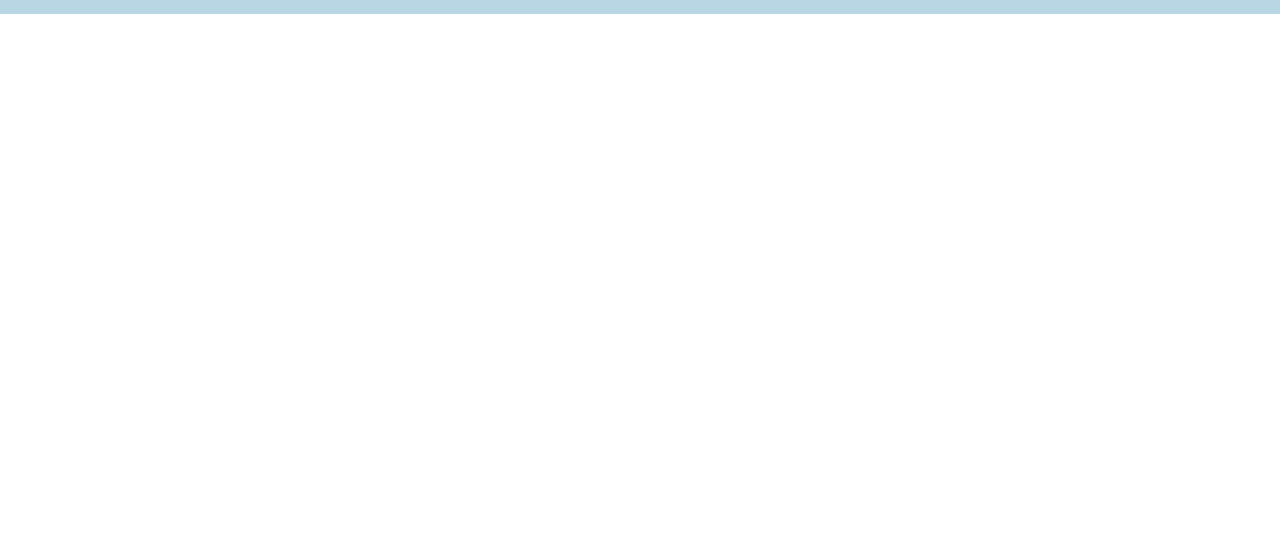
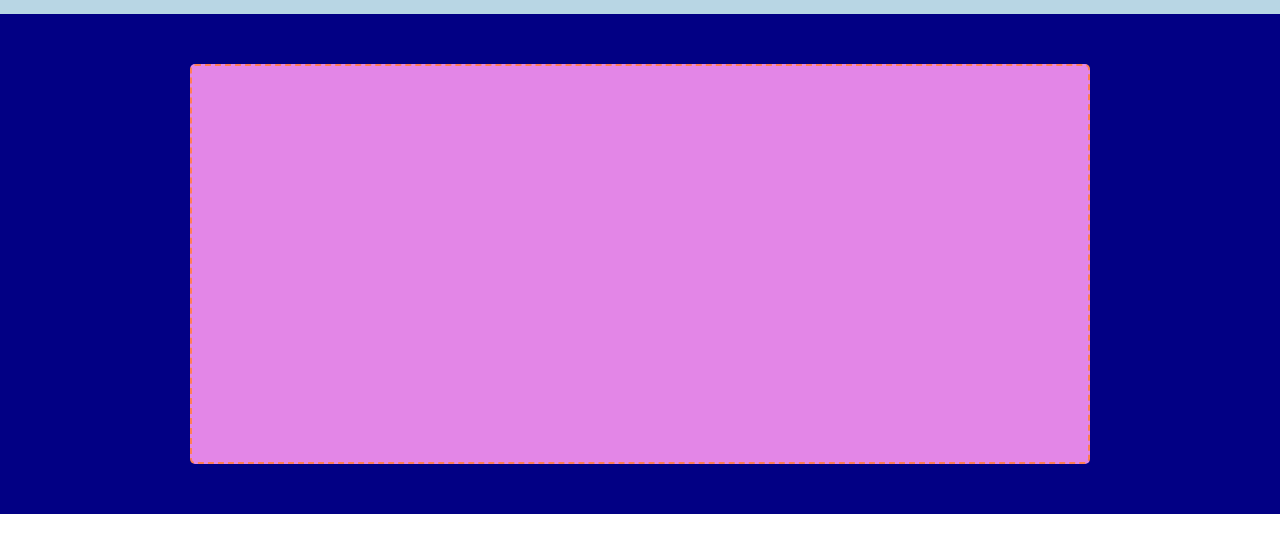
Before and after one commit to LorenzoMonteforte92/htmlcss-struttura-discord, a plain HTML site: page index.html in a window 1280 px wide. Shown: the part 36-588 px from the top of the page. Drawn offline with Linux system fonts and the light colour scheme.

Commit message:
feat: hero section

```diff
--- a/index.html
+++ b/index.html
@@ -18,5 +18,12 @@
             <div class="btn col-25">log in</div>
         </div>
     </header>
+    <main>
+        <section class="hero">
+            <div class="row">
+
+            </div>
+        </section>
+    </main>
 </body>
 </html>
--- a/style.css
+++ b/style.css
@@ -72,3 +72,21 @@ header .container{
 .btn{
     text-align: end;
 }
+
+/*---------
+    HERO
+-----------*/
+.hero{
+    background-color: #020084;
+    display: flex;
+    min-height: 500px;
+    justify-content: center;
+    align-items: center;
+}
+
+.hero .row{
+    background-color: #E386E7;
+    min-height: 400px;
+    min-width: 900px;
+    border-radius: 5px;
+}
```
